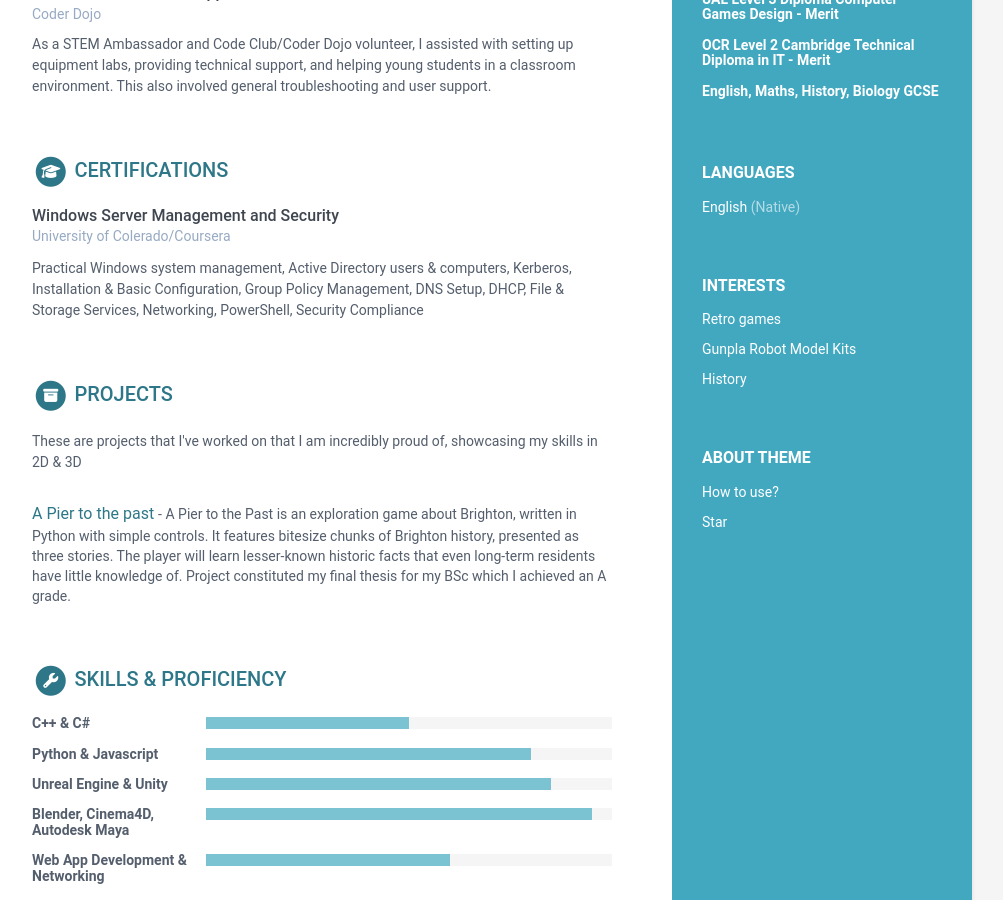
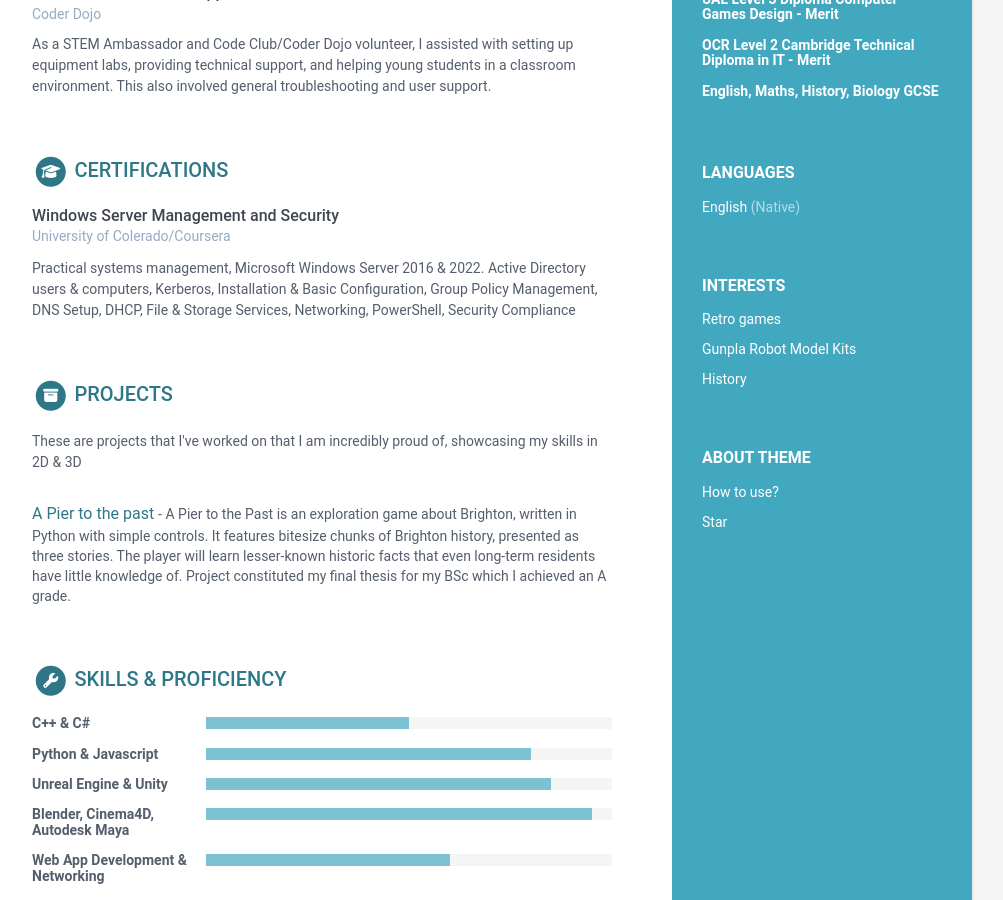
Before and after one commit to friedpuppy/online-cv, a Jekyll site: the page built from index.html, in a window 1280 px wide and 900 px high, scrolled down 656 px. Shown: the whole window, without its empty margins (168-1171 px from the left). Built offline with Jekyll 4.4.1, drawn with Linux system fonts in a browser that asks for light colours.

Commit message:
Update data.yml

```diff
--- a/_data/data.yml
+++ b/_data/data.yml
@@ -117,7 +117,7 @@ certifications:
     credentialurl:
     credentialname:
     details: |
-      Practical Windows system management, Active Directory users & computers, Kerberos, Installation & Basic Configuration, Group Policy Management, DNS Setup, DHCP, File & Storage Services, Networking, PowerShell, Security Compliance
+      Practical systems management, Microsoft Windows Server 2016 & 2022. Active Directory users & computers, Kerberos, Installation & Basic Configuration, Group Policy Management, DNS Setup, DHCP, File & Storage Services, Networking, PowerShell, Security Compliance
 
 #  - name:
 #    start:
```
